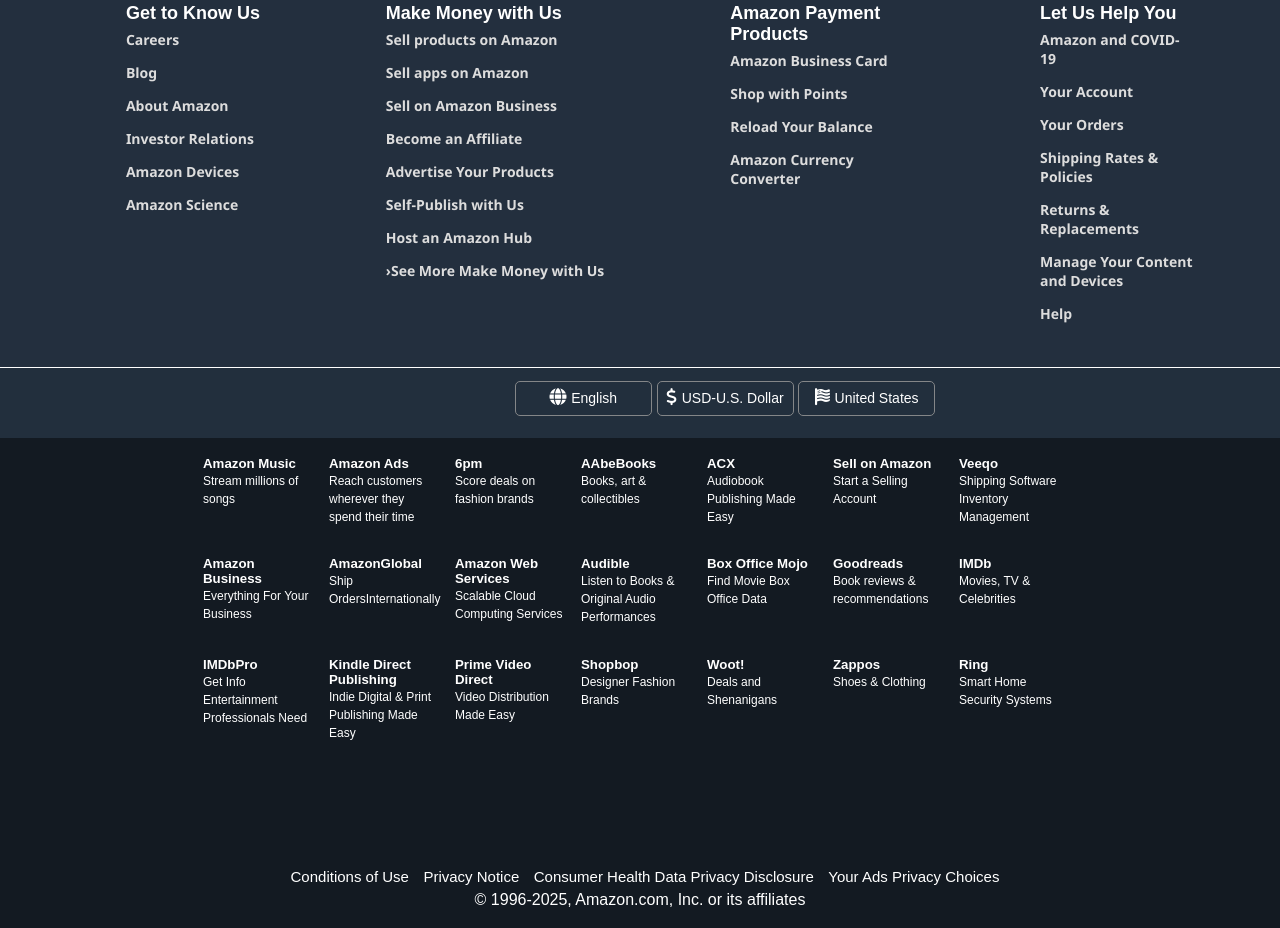
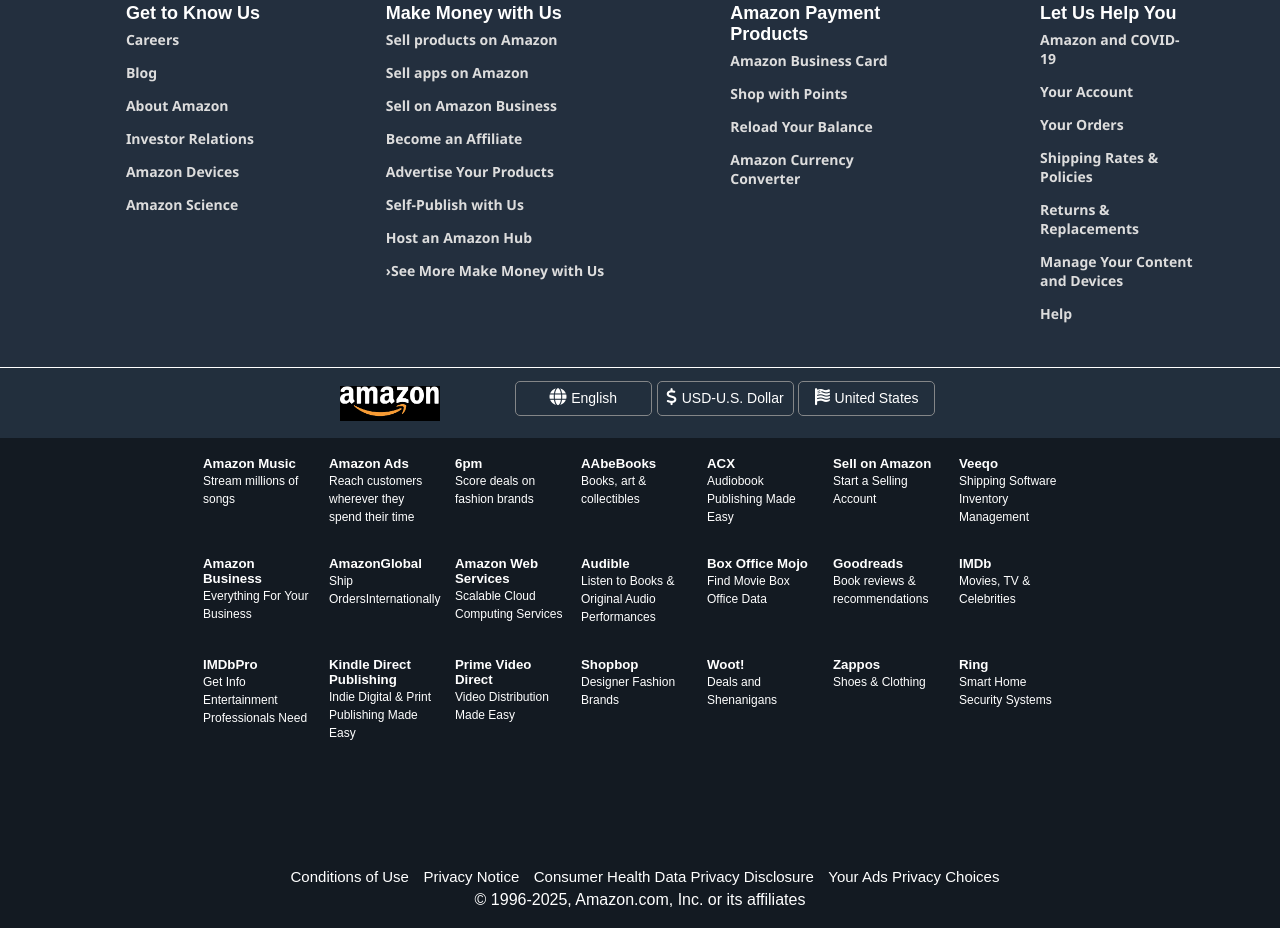
Before and after one commit to shayan-999/my-amz-clone-website, a plain HTML site: page index.html in a window 1280 px wide. Shown: the part 2215-3143 px from the top of the page. Drawn offline with Linux system fonts and the light colour scheme.

Commit message:
Update style.css

```diff
--- a/style.css
+++ b/style.css
@@ -363,7 +363,7 @@ ul a{
    align-items: center;
 }
 .fp-logo{
-    background-image: url(amz\ Logo.png);
+    background-image: url('images/amz_logo.png');
     height: 35px;
     width: 100px;
     background-size:cover;
```
